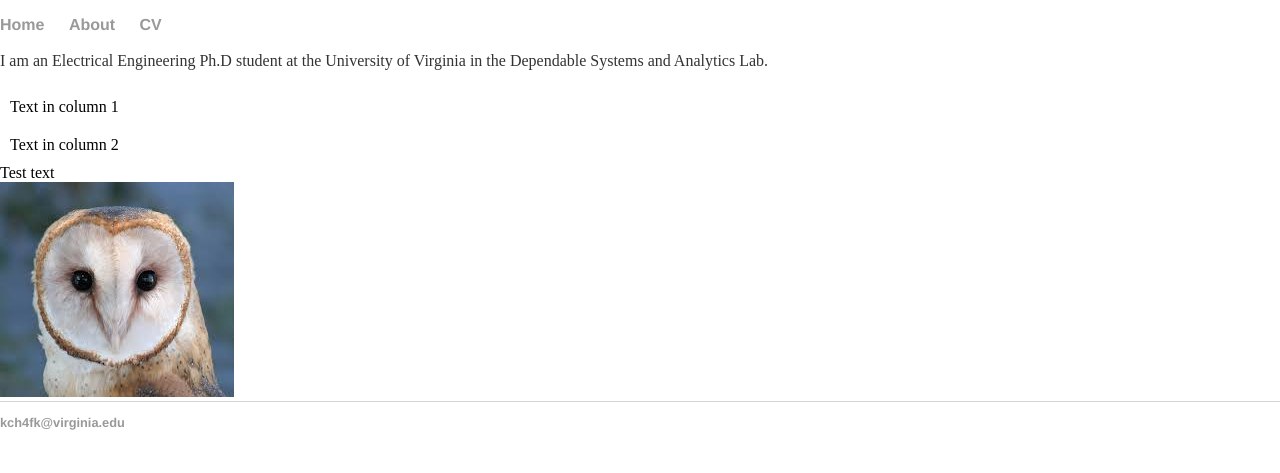
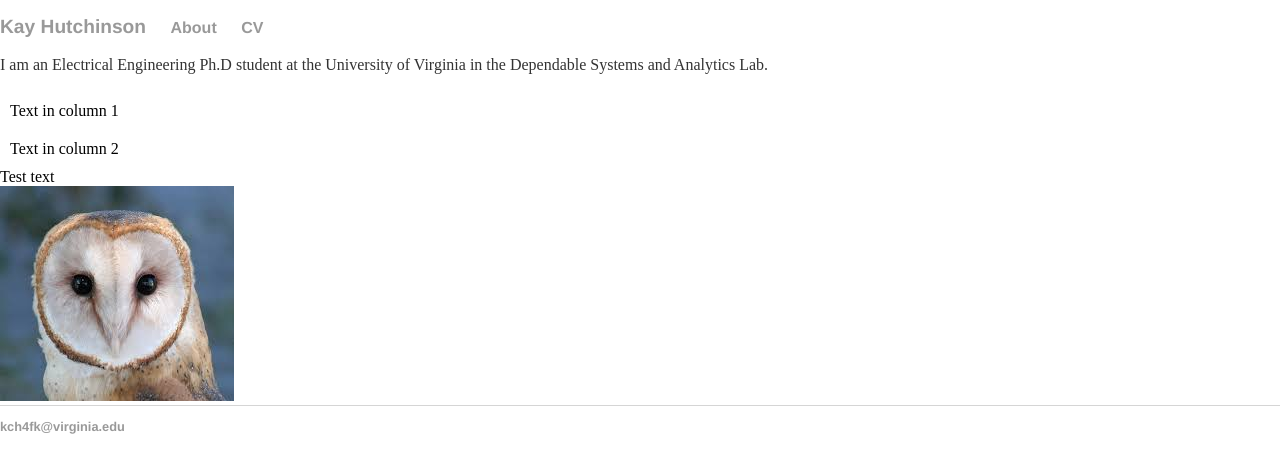
Before and after one commit to kch4fk/kch4fk.github.io, a Jekyll site: the page built from index.html, in a window 1280 px wide. Shown: the top 473 px of the page. Built offline with Jekyll 4.4.1, drawn with Linux system fonts in a browser that asks for light colours.

Commit message:
Update default.html

```diff
--- a/_layouts/default.html
+++ b/_layouts/default.html
@@ -8,7 +8,8 @@
 		<body>
 			<nav>
 	    		<ul>
-	        		<li><a href="/">Home</a></li>
+				<li><a href="/"><big><b>Kay Hutchinson</b></big></a></li>
+	        		<!--<li><a href="/">Home</a></li>-->
 		        	<li><a href="/about">About</a></li>
 	        		<li><a href="/cv">CV</a></li>
 	        		<!--<li><a href="/blog">Blog</a></li>-->
```
